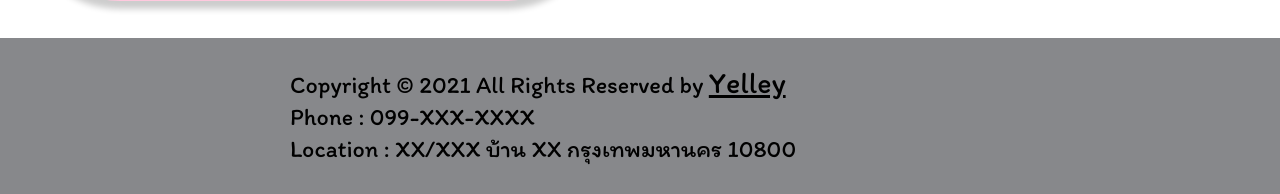
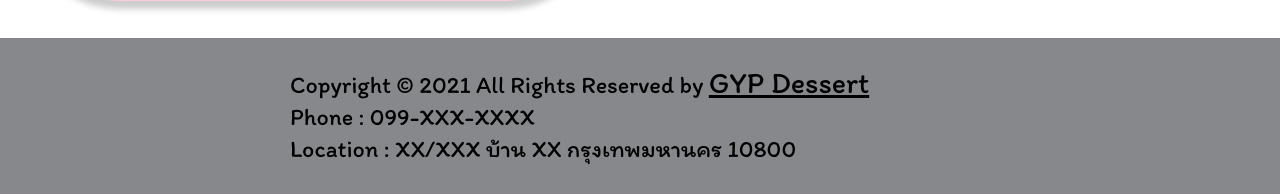
Before and after one commit to Yelleyy/webproject, a PHP site: page / in a window 1280 px wide. Shown: the part 3662-3856 px from the top of the page. Run offline with PHP 8.4, Linux system fonts and the light colour scheme; data that the repository does not hold is empty.

Commit message:
Update footer.php

```diff
--- a/footer.php
+++ b/footer.php
@@ -10,6 +10,6 @@
 <br>
 <footer class="site-footer">
     <div class="center">
-        <span style="font-size: 80%;">Copyright © 2021 All Rights Reserved by <a href="index.php" style="color: black;">Yelley </a> <br>Phone : 099-XXX-XXXX<br> Location : XX/XXX บ้าน XX กรุงเทพมหานคร 10800 </span>
+        <span style="font-size: 80%;">Copyright © 2021 All Rights Reserved by <a href="index.php" style="color: black;">GYP Dessert </a> <br>Phone : 099-XXX-XXXX<br> Location : XX/XXX บ้าน XX กรุงเทพมหานคร 10800 </span>
     </div>
 </footer>
```
